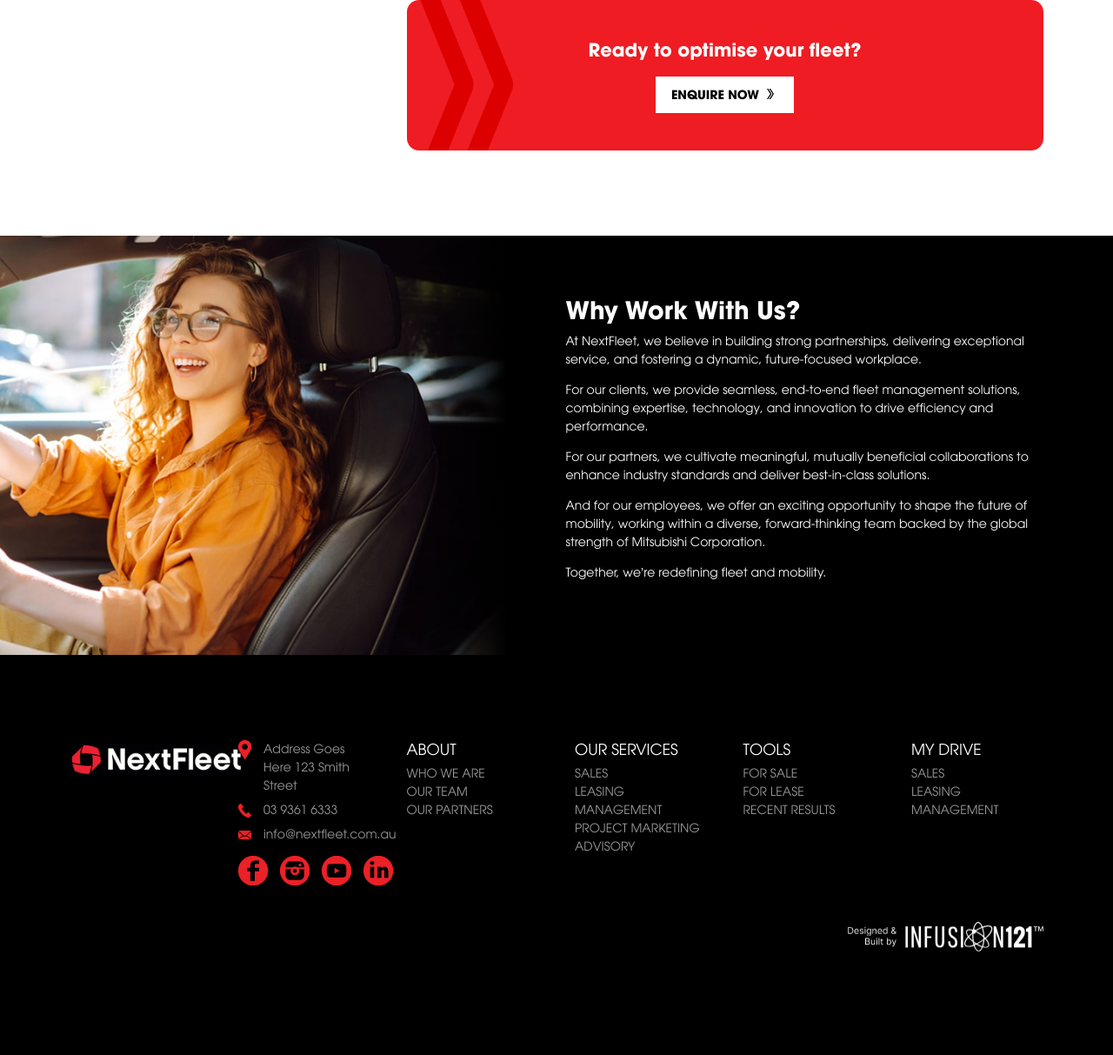
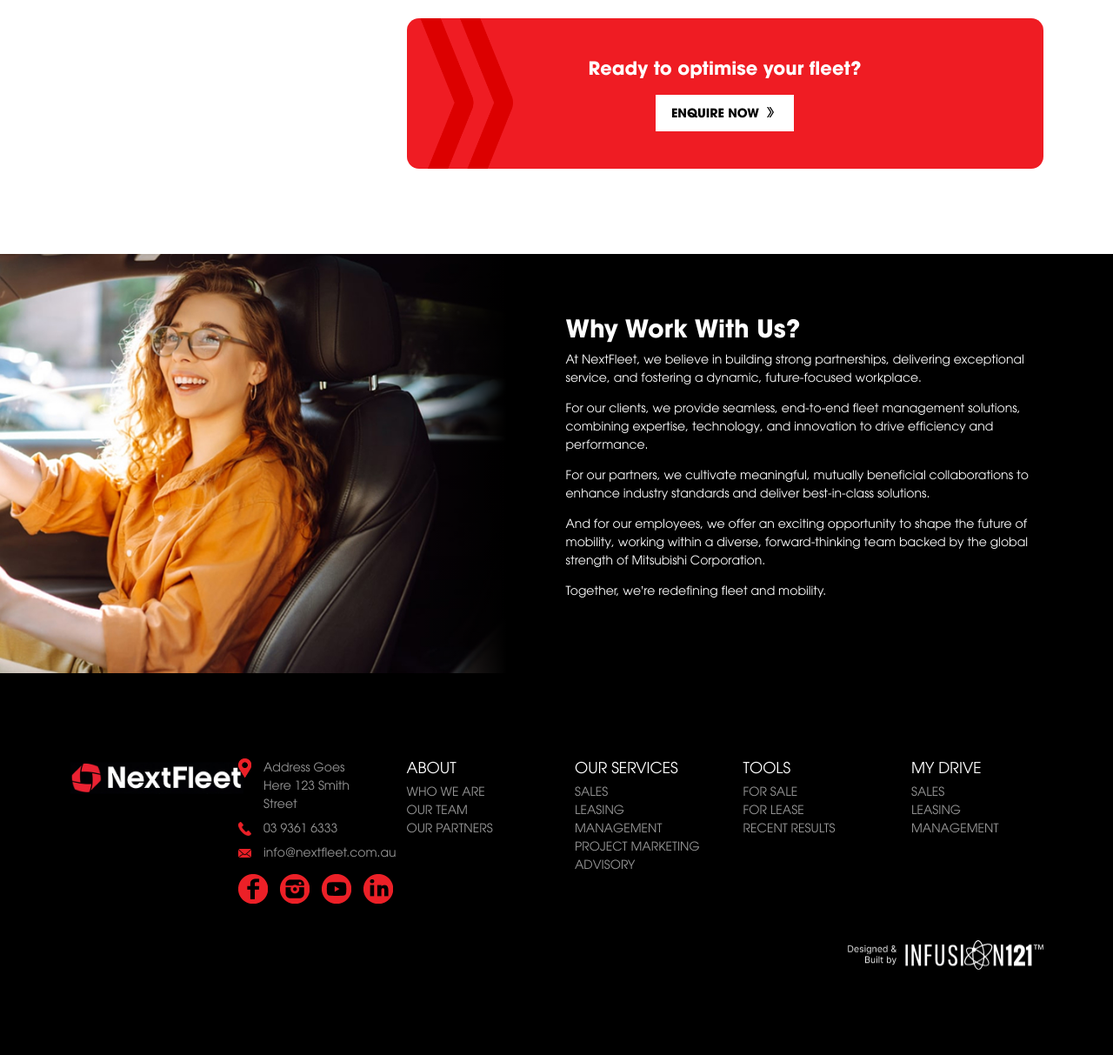
Before and after one commit to webdevi121/nextfleet, a PHP site: page /services.html in a window 1280 px wide. Shown: the part 2149-3362 px from the top of the page at 87% size. Before the commit the page ends 3243 px from the top, so only its background shows below. Run offline with PHP 8.4, Linux system fonts and the light colour scheme.

Commit message:
services updates

```diff
--- a/php/components/cta-services.php
+++ b/php/components/cta-services.php
@@ -1,5 +1,5 @@
 <div
-class="bg-primary rounded-4 text-center py-5 pb-5 overflow-hidden position-relative"
+class="bg-primary rounded-4 text-center py-5 pb-5 overflow-hidden position-relative mt-4"
 >
 <img
     src="images/cta-arrow.png"
--- a/services.html
+++ b/services.html
@@ -363,7 +363,7 @@
                 <p>Whether you operate a compact fleet or a nationwide network of vehicles, our customised solutions ensure your business stays mobile, efficient, and future-ready.</p>
                 <img src="images/services-img-placeholder.jpg" alt="" class="w-100 rounded-4 overflow-hidden">
                   <div
-class="bg-primary rounded-4 text-center py-5 pb-5 overflow-hidden position-relative"
+class="bg-primary rounded-4 text-center py-5 pb-5 overflow-hidden position-relative mt-4"
 >
 <img
     src="images/cta-arrow.png"
@@ -416,7 +416,7 @@ class="bg-primary rounded-4 text-center py-5 pb-5 overflow-hidden position-relat
                 </ul>
                 <p>Whether you operate a compact fleet or a nationwide network of vehicles, our customised solutions ensure your business stays mobile, efficient, and future-ready.</p>
                   <div
-class="bg-primary rounded-4 text-center py-5 pb-5 overflow-hidden position-relative"
+class="bg-primary rounded-4 text-center py-5 pb-5 overflow-hidden position-relative mt-4"
 >
 <img
     src="images/cta-arrow.png"
@@ -464,7 +464,7 @@ class="bg-primary rounded-4 text-center py-5 pb-5 overflow-hidden position-relat
                   <li>Proactive Maintenance & Repairs – Ensuring your vehicles remain safe, compliant, and operational.</li>
                 </ul>
                   <div
-class="bg-primary rounded-4 text-center py-5 pb-5 overflow-hidden position-relative"
+class="bg-primary rounded-4 text-center py-5 pb-5 overflow-hidden position-relative mt-4"
 >
 <img
     src="images/cta-arrow.png"
@@ -513,7 +513,7 @@ class="bg-primary rounded-4 text-center py-5 pb-5 overflow-hidden position-relat
                 </ul>
                 <p>By outsourcing fleet management to NextFleet, businesses can reduce overheads, improve efficiency, and maintain compliance effortlessly.</p>
                   <div
-class="bg-primary rounded-4 text-center py-5 pb-5 overflow-hidden position-relative"
+class="bg-primary rounded-4 text-center py-5 pb-5 overflow-hidden position-relative mt-4"
 >
 <img
     src="images/cta-arrow.png"
@@ -561,7 +561,7 @@ class="bg-primary rounded-4 text-center py-5 pb-5 overflow-hidden position-relat
                 </ul>
                 <p>With flexible terms and cost-effective structures, our financing solutions enable businesses to maintain a modern and efficient fleet while preserving capital.</p>
                   <div
-class="bg-primary rounded-4 text-center py-5 pb-5 overflow-hidden position-relative"
+class="bg-primary rounded-4 text-center py-5 pb-5 overflow-hidden position-relative mt-4"
 >
 <img
     src="images/cta-arrow.png"
@@ -609,7 +609,7 @@ class="bg-primary rounded-4 text-center py-5 pb-5 overflow-hidden position-relat
                   <li>Custom Fleet Solutions – Vehicles tailored to specific industry requirements.</li>
                 </ul>
                   <div
-class="bg-primary rounded-4 text-center py-5 pb-5 overflow-hidden position-relative"
+class="bg-primary rounded-4 text-center py-5 pb-5 overflow-hidden position-relative mt-4"
 >
 <img
     src="images/cta-arrow.png"
@@ -656,7 +656,7 @@ class="bg-primary rounded-4 text-center py-5 pb-5 overflow-hidden position-relat
                   <li>Emission Reduction Strategies – Data-driven insights to reduce fuel consumption and environmental impact..</li>
                 </ul>
                   <div
-class="bg-primary rounded-4 text-center py-5 pb-5 overflow-hidden position-relative"
+class="bg-primary rounded-4 text-center py-5 pb-5 overflow-hidden position-relative mt-4"
 >
 <img
     src="images/cta-arrow.png"
@@ -704,7 +704,7 @@ class="bg-primary rounded-4 text-center py-5 pb-5 overflow-hidden position-relat
                   <li>Total Cost of Ownership Analysis – Helping businesses make informed financial decisions.</li>
                 </ul>
                   <div
-class="bg-primary rounded-4 text-center py-5 pb-5 overflow-hidden position-relative"
+class="bg-primary rounded-4 text-center py-5 pb-5 overflow-hidden position-relative mt-4"
 >
 <img
     src="images/cta-arrow.png"
@@ -752,7 +752,7 @@ class="bg-primary rounded-4 text-center py-5 pb-5 overflow-hidden position-relat
                   <li>Keep your operations running smoothly with NextFleet’s expert truck leasing and management solutions.</li>
                 </ul>
                   <div
-class="bg-primary rounded-4 text-center py-5 pb-5 overflow-hidden position-relative"
+class="bg-primary rounded-4 text-center py-5 pb-5 overflow-hidden position-relative mt-4"
 >
 <img
     src="images/cta-arrow.png"
```
